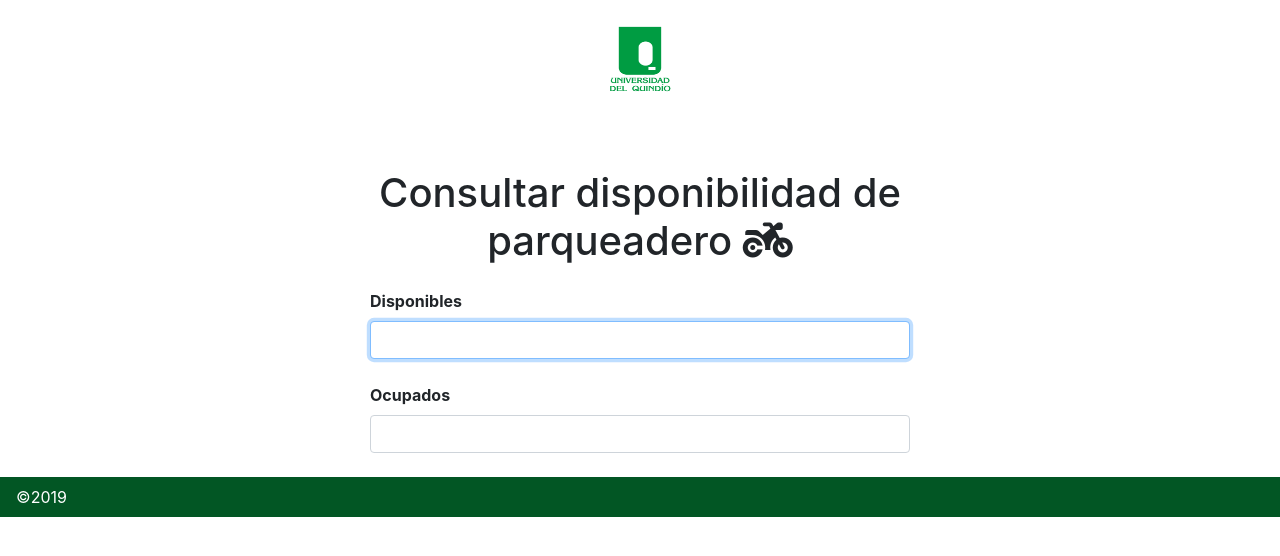
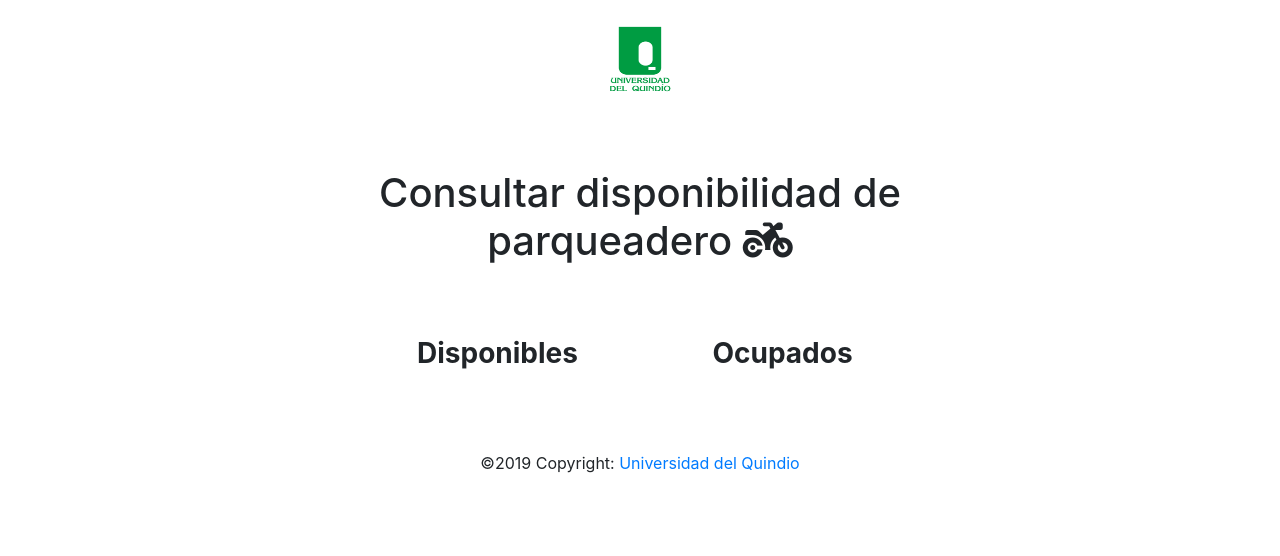
Before and after one commit to jcperilla/web_electronicadigital, a PHP site: page /parking_lot/ in a window 1280 px wide. Shown: the part 57-613 px from the top of the page. Run offline with PHP 8.4, Linux system fonts and the light colour scheme; data that the repository does not hold is empty; some libraries are stand-ins or nearby versions.

Commit message:
funcionalidad para el control del parqueadero agregada

```diff
--- a/controllers/main.php
+++ b/controllers/main.php
@@ -10,8 +10,9 @@
         }
 
         function consulta(){
-        	$this->view->cant_available=$this->GET_query_parking()['available'];
-            $this->view->cant_busy=$this->GET_query_parking()['busy'];
+            $result = $this->GET_query_parking();
+        	$this->view->cant_available=$result['available'];
+            $this->view->cant_busy=$result['busy'];
         	$this->view->render('main/parking_information');
         }
 
@@ -20,6 +21,15 @@
             if(isset($result)) {
       			return $result;
             }
+        }
+
+        function get_async_parking_info() {
+            $result = $this->GET_query_parking();
+            echo json_encode($result);
+        }
+
+        function update_quotas() {
+            $this->model->update_work_log(['id_vigilant' => '1', 'type' => $_POST['type']]);
         }
 
         function admin_pane() {
--- a/models/main_model.php
+++ b/models/main_model.php
@@ -34,6 +34,11 @@
             }
 
         }
+
+        public function update_work_log($data) {
+            $query = $this->db->connect()->prepare('INSERT INTO work_log (id_vigilant, parking_lot, type) VALUES (?, ?, ?)');
+            $query->execute([$data["id_vigilant"],'1', $data["type"]]);
+        }
     }
 
 ?>
--- a/public/css/default.css
+++ b/public/css/default.css
@@ -28,3 +28,10 @@
 {
     width: 450px !important;
 }
+
+.div-info {
+    text-align: center;
+}
+.div-info p {
+    font-size: 50px
+}
--- a/public/js/util.js
+++ b/public/js/util.js
@@ -1,15 +1,35 @@
 $(document).ready(function() {
-	setInterval(function(){ get_info_parking_lot(); }, 3000);
+	setInterval(function(){ get_info_parking_lot(); }, 1000);
 });
 
 function get_info_parking_lot(){
 	$.ajax({
-		url: "http://localhost/web_electronicadigital/main/GET_query_parking",
-		success: function(respuesta) {
-			console.log(respuesta);
+		url: "http://localhost/parking_lot/main/get_async_parking_info",
+		success: function(res) {
+			update_info(res);
 		},
 		error: function(x) {
 	        console.log("No se ha podido obtener la información" + x);
 	    }
 	});
 }
+
+function update_info(res) {
+	var data = JSON.parse(res);
+	document.getElementById("can_available_txt").innerHTML = data.available;
+	document.getElementById("cant_busy_txt").innerHTML = data.busy;
+}
+
+function update_quotas(type) {
+	$.ajax({
+		data: { "type": type },
+		type: 'POST',
+		url: "http://localhost/parking_lot/main/update_quotas",
+		success: function() {
+			get_info_parking_lot();
+		},
+		error: function(x) {
+	        console.log("No se ha podido obtener la información" + x);
+	    }
+	});
+}
--- a/views/account/index.php
+++ b/views/account/index.php
@@ -4,7 +4,7 @@
     <meta charset="UTF-8">
     <meta name="viewport" content="width=device-width, initial-scale=1.0">
     <meta http-equiv="X-UA-Compatible" content="ie=edge">
-    <title>Document</title>
+    <title>Parqueadero Uniquindio - index</title>
 </head>
 <body>
     <?php require 'views/shared/__header.php' ?>
--- a/views/error/index.php
+++ b/views/error/index.php
@@ -4,7 +4,7 @@
     <meta charset="UTF-8">
     <meta name="viewport" content="width=device-width, initial-scale=1.0">
     <meta http-equiv="X-UA-Compatible" content="ie=edge">
-    <title>Document</title>
+    <title>Parqueadero Uniquindio - Index</title>
 </head>
 <body>
     <?php require 'views/shared/__header.php' ?>
--- a/views/main/parking_information.php
+++ b/views/main/parking_information.php
@@ -12,7 +12,6 @@
         <form class="form-parking" action="<?php echo constant('URL'); ?>main/consulta" method="POST">
             <div class="container">
                 <div class="row justify-content-md-center">
-
                     <div class="col col-lg-6">
 
                         <?php
@@ -28,38 +27,40 @@
                             <img class="mb-4" src="<?php echo constant('URL'); ?>public/img/logo.png" alt="" width="72" height="72">
                             <h1 class="display-5">Consultar disponibilidad de parqueadero <i class="fas fa-motorcycle"></i></h1>
                         </div>
-
-            <div class="form-label-group">
-                <label for="available"><strong> Disponibles</strong></label>
-                <input type="text" id="available" class="form-control" placeholder="" required="" autofocus="" name="available" value="<?php echo $this->cant_available;?>">
-
+                        <br><br>
+                        <div class="row  div-info">
+                            <div class="col-sm-6">
+                                <h3 for="available"><strong> Disponibles </strong></h3>
+                                <p id="can_available_txt"><?php echo $this->cant_available;?></p>
+                            </div>
+                            <div class="col-sm-6">
+                                <h3 for="available"><strong> Ocupados </strong></h3>
+                                <p id="cant_busy_txt"><?php echo $this->cant_busy;?></p>
+                            </div>
                         </div>
                         <BR/>
-            <div class="form-label-group">
-                <label for="available"><strong> Ocupados </strong></label>
-                <input type="text" id="available" class="form-control" placeholder="" required="" autofocus="" name="available" value="<?php echo $this->cant_busy;?>">
                     </div>
-
-            <BR/>
+                </div>
+            </div>
+        </form>
+        <div class="container">
                 <?php
                     Session::init();
                     $type = Session::get('user')['type_user'];
                     if($type== 2) { ?>
                         <div class="row">
                             <div class="col-sm-6" style="margin-bottom: 10px">
-                            <button id="buttonIN" class="btn btn-lg btn-success btn-block" type="submit"><i class="fas fa-arrow-circle-up fa-5x"></i></button>
+                                <button id="buttonIN" class="btn btn-lg btn-success btn-block" onclick="update_quotas(1)"><i class="fas fa-arrow-circle-up fa-5x"></i></button>
                             </div>
 
                             <div class="col-sm-6">
-                            <button id="buttonOUT" class="btn btn-lg btn-danger btn-block" type="submit"><i class="fas fa-arrow-circle-down fa-5x"></i></button>
+                                <button id="buttonOUT" class="btn btn-lg btn-danger btn-block" onclick="update_quotas(0)"><i class="fas fa-arrow-circle-down fa-5x"></i></button>
                             </div>
                         </div>
                 <?php    }
                 ?>
+
         </div>
-        </div>
-        </div>
-        </form>
     <?php require 'views/shared/__footer.php' ?>
 
 </body>
--- a/views/shared/__footer.php
+++ b/views/shared/__footer.php
@@ -4,13 +4,16 @@
     <meta charset="UTF-8">
     <meta name="viewport" content="width=device-width, initial-scale=1.0">
     <meta http-equiv="X-UA-Compatible" content="ie=edge">
-    <title>Document</title>
+    <title>Parqueadero Uniquindio</title>
 </head>
 <body>
-    <div class="bottom" style="margin-bottom: 0px">
-        <nav class="navbar navbar-expand-lg navbar-light bg-light">
-            <a href="#">©2019</a>
-        </nav>
+    <!-- Footer -->
+<footer class="page-footer font-small blue pt-4">
+    <!-- Copyright -->
+    <div class="footer-copyright text-center py-3">©2019 Copyright:
+        <a href="https://www.uniquindio.edu.co/"> Universidad del Quindio</a>
     </div>
+    <!-- Copyright -->
+</footer>
 </body>
 </html>
```
Lines whose indentation alone changed are shown as unchanged.
